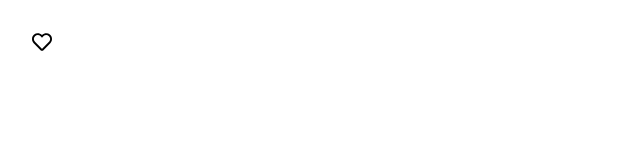
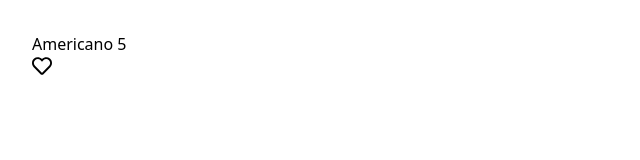
Before and after one commit to NyanLinHtoo/LearningReact, a React (Vite) app: page / in a window 1280 px wide. Shown: the top 160 px of the page, without its empty margins (0-640 px from the left). Built offline with nearby package versions, Linux system fonts and the light colour scheme.

Commit message:
update object

```diff
--- a/src/App.tsx
+++ b/src/App.tsx
@@ -1,17 +1,23 @@
-// import { Toaster } from "sonner";
-// import Alert from "./components/Alert";
-// import Buttons from "./components/Buttons";
-
+import { useState } from "react";
 import Like from "./components/Like";
 
 function App() {
+  const [drink, setDrink] = useState({
+    title: "Americano",
+    price: 5,
+  });
+
+  const handleClick = () => {
+    const newDrint = {
+      title: "Americano",
+      price: (drink.price += 1),
+    };
+    setDrink(newDrint);
+  };
   return (
     <div className="p-8">
-      {/* <Toaster position="top-right" richColors />
-      <Alert>
-        <Buttons colorType="error" />
-      </Alert> */}
-      <Like onClick={() => console.log("Clicked")} />
+      {drink.title} {drink.price}
+      <Like onClick={handleClick} />
     </div>
   );
 }
```
